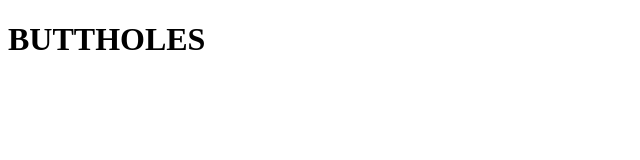
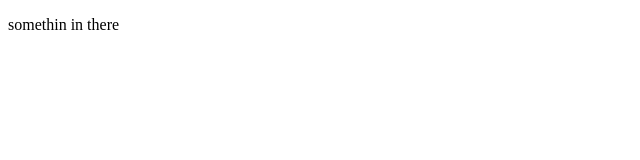
Before and after one commit to AaronWFreeman/jumanji, a plain HTML site: page index.html in a window 1280 px wide. Shown: the whole page, without its empty margins (0-640 px from the left). Drawn offline with Linux system fonts and the light colour scheme.

Commit message:
second-commit

```diff
--- a/index.html
+++ b/index.html
@@ -5,8 +5,8 @@
     <title></title>
   </head>
   <body>
-    <h1>
-      BUTTHOLES
-    </h1>
+    <p>
+      somethin in there
+    </p>
   </body>
 </html>
```
